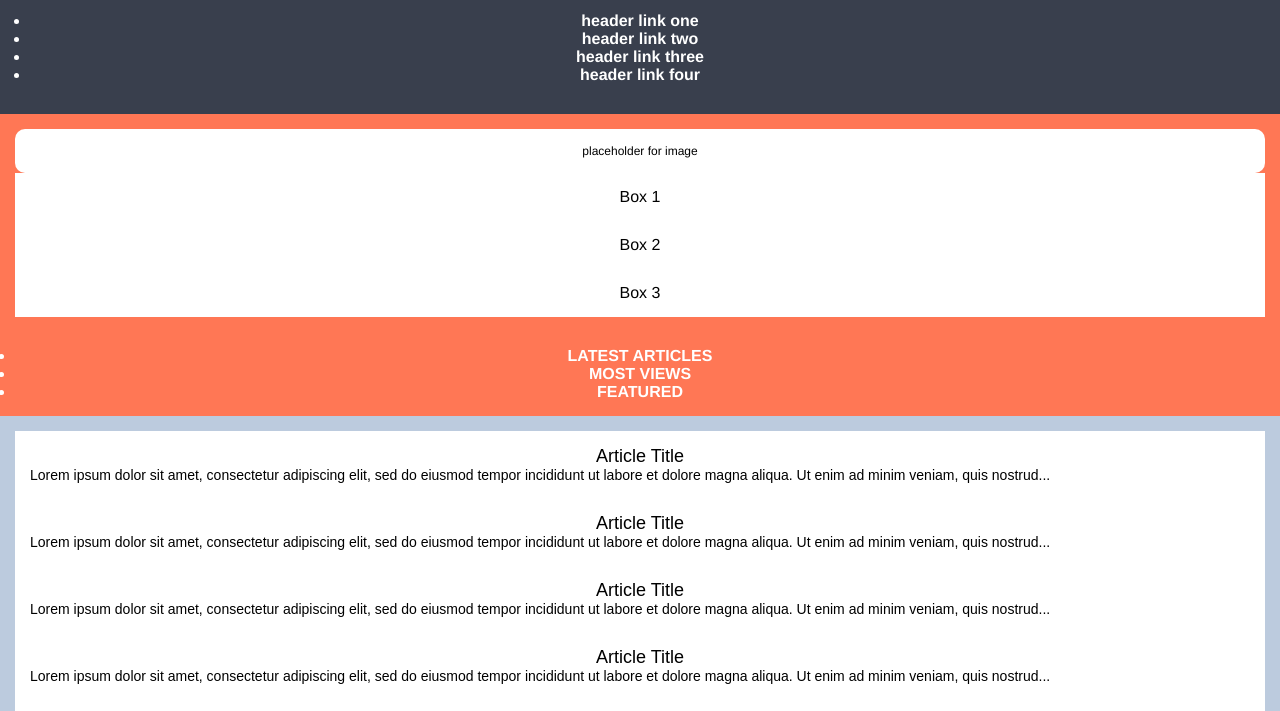
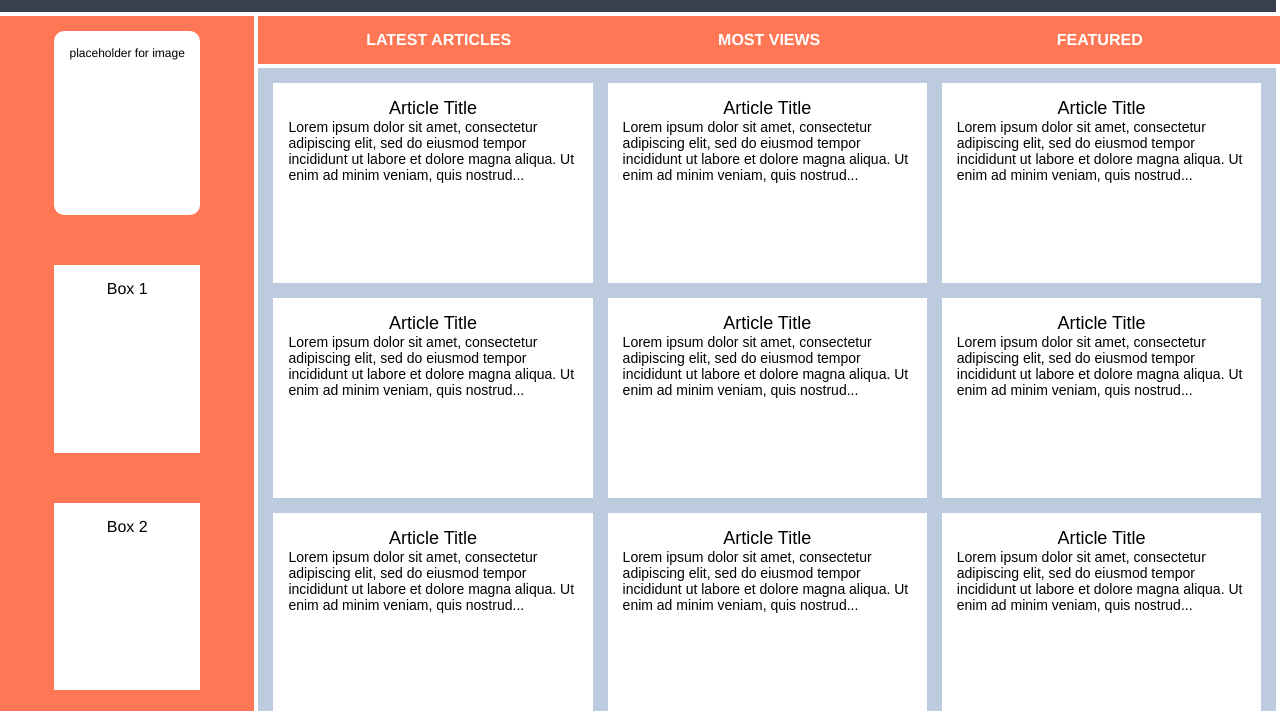
Before and after one commit to AlexIbby/odin-project, a plain HTML site: page css-exercises-main/grid/03-grid-layout-3/index.html in a window 1280 px wide. Shown: the part 85-796 px from the top of the page. Drawn offline with Linux system fonts and the light colour scheme.

Commit message:
completed grid exercises in Odin Project

```diff
--- a/css-exercises-main/grid/01-grid-layout-1/style.css
+++ b/css-exercises-main/grid/01-grid-layout-1/style.css
@@ -6,8 +6,13 @@ body, html {
 .container {
   text-align: center;
   height: 100%;
+  min-width: 400px;
   padding: 16px;
   box-sizing: border-box;
+  display:grid;
+  grid-template-columns: 150px 450px;
+  grid-template-rows: 125px 125px 525px 125px;
+  gap: 15px;
 }
 
 .container div {
@@ -21,18 +26,26 @@ body, html {
 
 .header {
   background-color: #FFDE22;
+  grid-column-start: 1;
+  grid-column-end: 4;
 }
 
 .sidebar {
   background-color: #FF7755;
+  grid-row-start: 2;
+  grid-row-end: 4;
 }
 
 .nav {
   background-color: #00DDFF;
+  grid-column-start: 2;
+  grid-column-end: 4;
 }
 
 .article {
   background-color: #bccbde;
+  grid-column-start: 2;
+  grid-column-end: 4;
 }
 
 .article p {
@@ -44,4 +57,6 @@ body, html {
 
 .footer {
   background-color: #393f4d;
+  grid-column-start: 1;
+  grid-column-end: 4;
 }
--- a/css-exercises-main/grid/02-grid-layout-2/style.css
+++ b/css-exercises-main/grid/02-grid-layout-2/style.css
@@ -8,6 +8,10 @@ body, html {
   height: 100%;
   padding: 16px;
   box-sizing: border-box;
+  display:grid;
+  grid-template-columns: 25% 75%;
+  grid-template-rows: 1fr 1fr 5fr 1fr;
+  gap: 15px;
 }
 
 .container div {
--- a/css-exercises-main/grid/03-grid-layout-3/style.css
+++ b/css-exercises-main/grid/03-grid-layout-3/style.css
@@ -1,10 +1,17 @@
 * {
   margin: 0;
   padding: 0;
+  box-sizing: border-box;
 }
+
+
 
 .container {
   text-align: center;
+  display:grid;
+  grid-template-columns: 1fr 4fr;
+  gap:4px;
+  min-height: 100vh;
 }
 
 .container div {
@@ -17,15 +24,33 @@
 
 .header {
   background-color: #393f4d;
+  grid-column-start: 1;
+  grid-column-end: 3;
+  display: grid;
+  grid-template-columns: 1fr 4fr;
 }
 
 .menu ul,
 .menu li {
   font-size: 16px;
+  list-style-type: none;
+}
+
+.menu ul{
+  display: grid;
+  grid-template-columns: 1fr 1fr 1fr 1fr;
+  align-items: center;
+  height: 100%;
 }
 
 .sidebar {
   background-color: #FF7755;
+  gap: 50px;
+  display: grid;
+  justify-content: center;
+  grid-row-start: 2;
+  grid-row-end: 4;
+
 }
 
 .sidebar .photo {
@@ -46,15 +71,33 @@
 
 .nav {
   background-color: #FF7755;
+  grid-column-start: 2;
+  grid-column-end: 4;
+  grid-row-start: 2;
+}
+
+.nav ul{
+  display: grid;
+  grid-template-rows: 1fr;
+  grid-template-columns: 1fr 1fr 1fr;
+  width: 100%;
+  justify-content: center;
+  justify-items: center;
 }
 
 .nav ul li {
   font-size: 16px;
   text-transform: uppercase;
+  list-style-type: none;
 }
 
 .article {
   background-color: #bccbde;
+  display: grid;
+  display: grid;
+  grid-template-columns: repeat(auto-fit, minmax(250px, 1fr));
+  grid-row-start: 3;
+  gap: 15px;
 }
 
 .article p {
@@ -68,6 +111,7 @@
   background-color: #FFFFFF;
   color: black;
   text-align: center;
+  height: 200px;
 }
 
 .card p {
@@ -83,6 +127,9 @@
 
 .footer {
   background-color: #393f4d;
+  grid-row-start: 5;
+  grid-column-start: 1;
+  grid-column-end: 3;
 }
 
 .footer p {
```
Also changed, not shown: css-exercises-main/grid/01-grid-layout-1/README.md, css-exercises-main/grid/01-grid-layout-1/index.html (line endings or trailing spaces), css-exercises-main/grid/02-grid-layout-2/README.md, css-exercises-main/grid/02-grid-layout-2/index.html (line endings or trailing spaces), css-exercises-main/grid/03-grid-layout-3/README.md.
